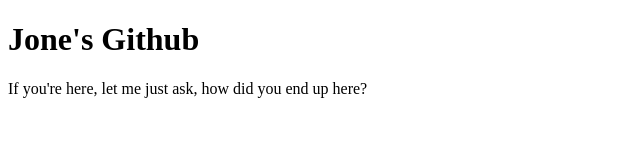
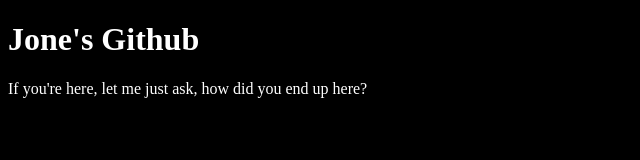
Before and after one commit to jone-korpi/jonekorpi.github.io, a plain HTML site: page index.html in a window 1280 px wide. Shown: the whole page, without its empty margins (0-640 px from the left). Drawn offline with Linux system fonts and the light colour scheme.

Commit message:
Update index.html
Dark mode

```diff
--- a/index.html
+++ b/index.html
@@ -1,5 +1,13 @@
 <!DOCTYPE html>
 <html>
+  <head>
+    <style>
+      * {
+        background-color:black;
+        color:white;
+      }
+    </style>
+  </head
   <body>
     <h1>Jone's Github</h1>
     <p>If you're here, let me just ask, how did you end up here?</p>
```
